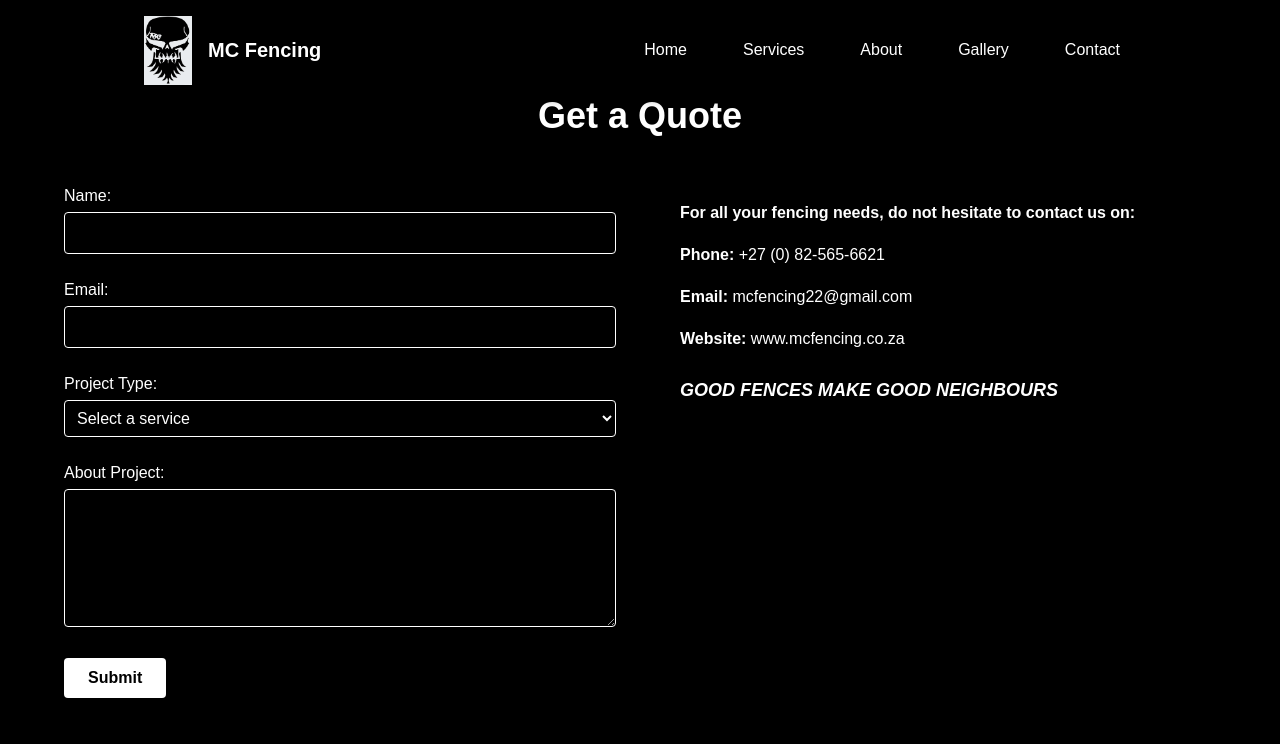
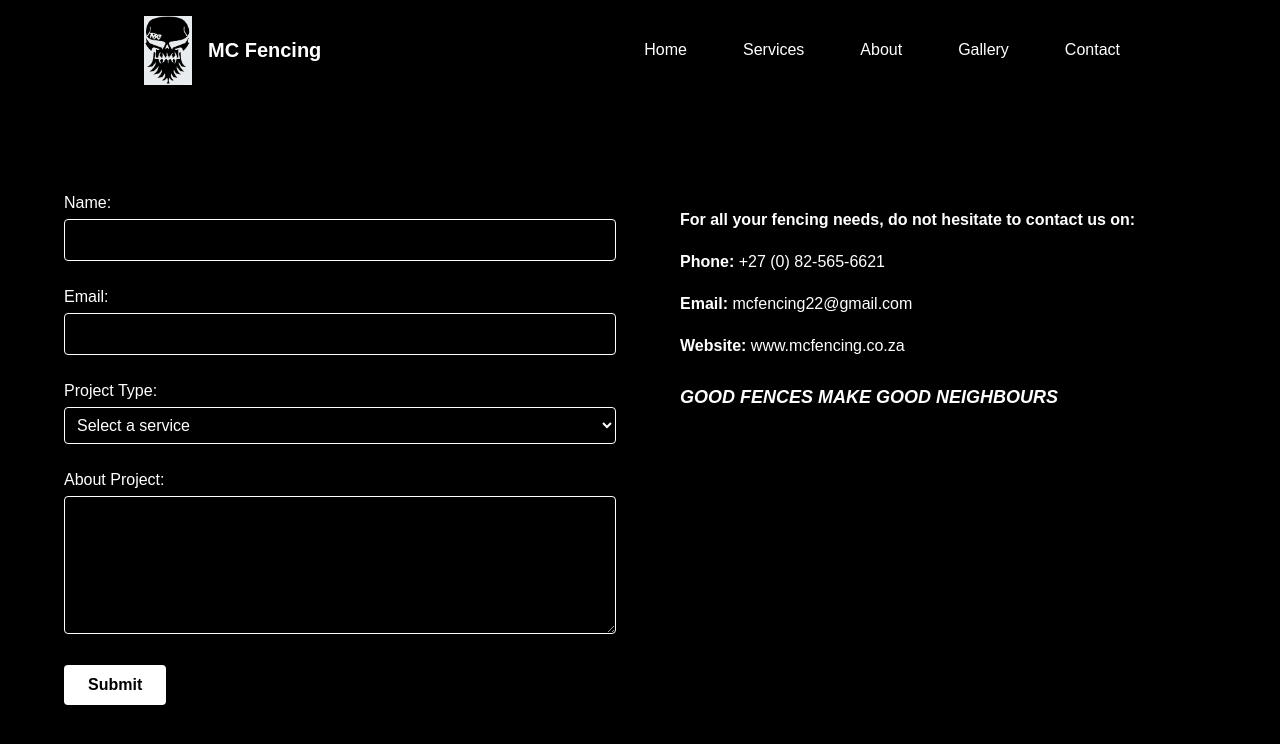
Before and after one commit to avantenaidoo/mcfencing-website, a Next.js app: page /contact in a window 1280 px wide. Shown: the top 744 px of the page. Built offline with nearby package versions, Linux system fonts and the light colour scheme.

Commit message:
Removed Get a quote header from contact/pages.tsx

```diff
--- a/src/app/contact/page.tsx
+++ b/src/app/contact/page.tsx
@@ -6,11 +6,9 @@ export default function ContactPage() {
   return (
     <>
       <Navbar />
-      <section className="min-h-screen bg-black text-white px-6 py-24">
-        <div className="max-w-6xl mx-auto">
-          <h2 className="text-4xl font-bold mb-12 text-center">Get a Quote</h2>
-
-          <div className="grid md:grid-cols-2 gap-12">
+      <section className="min-h-screen bg-black text-white px-6 pt-24">
+        <div className="max-w-6xl mx-auto flex items-center justify-center min-h-[calc(100vh-96px)]">
+          <div className="grid md:grid-cols-2 gap-12 w-full">
             {/* Form */}
             <div>
               <ContactForm />
```
